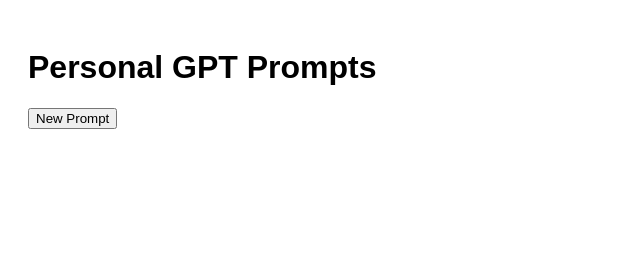
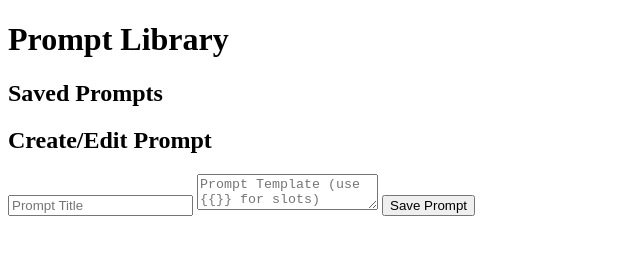
Before and after one commit to astrastardust/prompt-tool-test, a plain HTML site: page index.html in a window 1280 px wide. Shown: the whole page, without its empty margins (0-640 px from the left). Drawn offline with Linux system fonts and the light colour scheme.

Commit message:
Update index.html

```diff
--- a/index.html
+++ b/index.html
@@ -3,14 +3,27 @@
 <head>
     <meta charset="UTF-8">
     <meta name="viewport" content="width=device-width, initial-scale=1.0">
-    <title>Personal GPT Prompts</title>
-    <link rel="stylesheet" href="styles.css">
+    <title>Prompt Library</title>
+    <link rel="stylesheet" href="style.css">
 </head>
 <body>
-    <h1>Personal GPT Prompts</h1>
-    <div id="prompts-list"></div>
-    <button id="new-prompt-btn">New Prompt</button>
-
+    <header>
+        <h1>Prompt Library</h1>
+    </header>
+    <main>
+        <section id="prompt-list">
+            <h2>Saved Prompts</h2>
+            <ul id="prompts"></ul>
+        </section>
+        <section id="prompt-editor">
+            <h2>Create/Edit Prompt</h2>
+            <form id="prompt-form">
+                <input type="text" id="prompt-title" placeholder="Prompt Title" required>
+                <textarea id="prompt-template" placeholder="Prompt Template (use {{}} for slots)" required></textarea>
+                <button type="submit">Save Prompt</button>
+            </form>
+        </section>
+    </main>
     <script src="script.js"></script>
 </body>
 </html>
```
